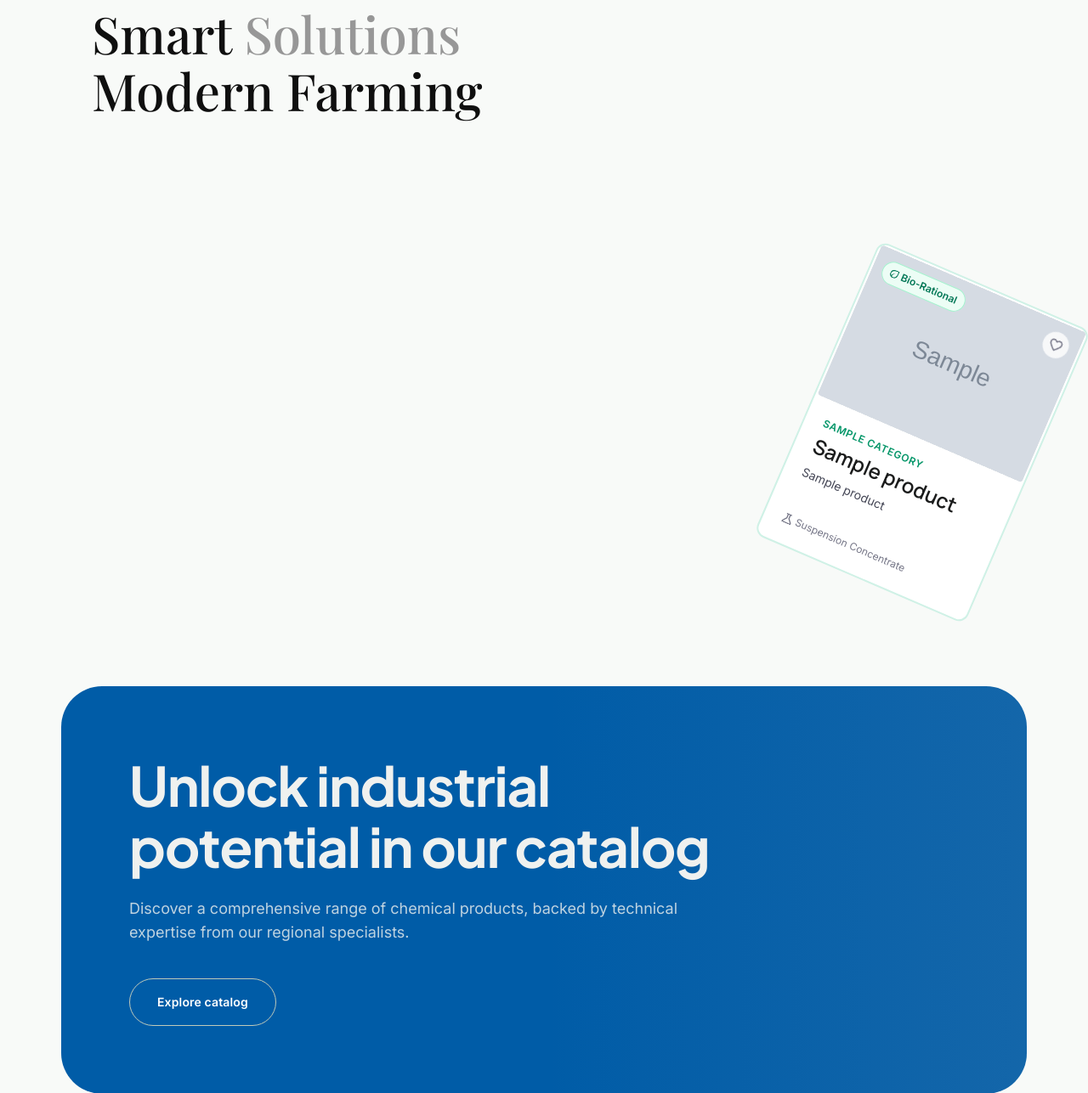
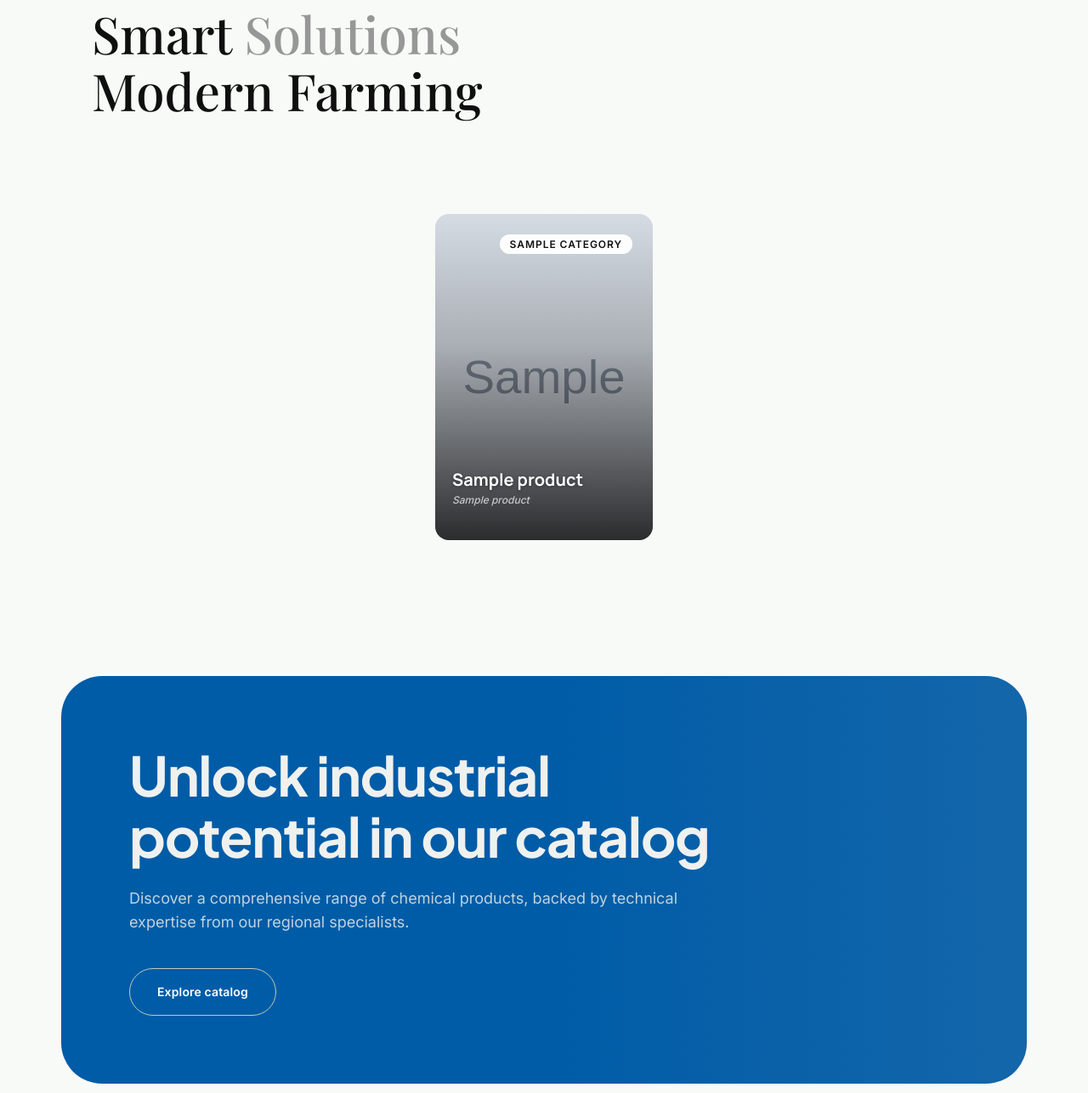
Before and after one commit to Desinftec-Solutions/Nexchemical, a Django app: page / in a window 1280 px wide. Shown: the part 2045-3332 px from the top of the page at 85% size. Run offline with Django 5.2, Linux system fonts and the light colour scheme; tables that the repository leaves empty hold one stand-in row (values such as "Sample post"); grey boxes marked "Sample" are stand-in pictures.

Commit message:
Fix product images and add stacked carousel to homepage
- Add catalogue_extras template filters mapping product slugs to the
  original static product photos, falling back to a DB-uploaded image
  when present, so catalogue/detail cards no longer render empty.
- Replace the static homepage product fan with a draggable stacked
  carousel (vanilla JS + CSS) reproducing the referenced React
  carousel's fan/rotate/scale/depth/spring-snap behavior, still driven
  by real Product data.

```diff
--- /dev/null
+++ b/principalBack/apps/catalogue/templatetags/catalogue_extras.py
@@ -0,0 +1,49 @@
+from django import template
+from django.templatetags.static import static as static_url
+
+register = template.Library()
+
+# Deterministic slug-keyword -> original static frontend asset mapping.
+# The product catalogue photography was shipped as static design assets
+# (static/img/product-*.jpg) before the ImageField upload workflow existed,
+# so we key off the product slug instead of relying on an uploaded file.
+PRODUCT_IMAGE_MAP = {
+    "aegis": "img/product-aegis.jpg",
+    "naturaguard": "img/product-naturaguard.jpg",
+    "nexusyield": "img/product-nexusyield.jpg",
+    "nitropest": "img/product-nitropest.jpg",
+    "rootboost": "img/product-rootboost.jpg",
+    "vektor": "img/product-vektor.jpg",
+}
+
+DETAIL_HERO_FALLBACK = "img/detail-hero.png"
+
+
+def _match_static_image(product):
+    slug = (getattr(product, "slug", "") or "").lower()
+    for keyword, path in PRODUCT_IMAGE_MAP.items():
+        if keyword in slug:
+            return path
+    return None
+
+
+@register.filter
+def product_image(product):
+    """Resolved URL for a product's card/hero photo, or None if unmapped.
+
+    Prefers an uploaded ImageField (product.image) when present so the
+    Django-driven upload path keeps working, falling back to the original
+    static design asset for the products that shipped with one.
+    """
+    if getattr(product, "image", None):
+        return product.image.url
+    path = _match_static_image(product)
+    return static_url(path) if path else None
+
+
+@register.filter
+def product_detail_image(product):
+    """Same as product_image but always returns a URL, falling back to a
+    generic detail hero image so the product detail page never renders an
+    empty frame."""
+    return product_image(product) or static_url(DETAIL_HERO_FALLBACK)
--- a/principalBack/apps/core/templates/core/home.html
+++ b/principalBack/apps/core/templates/core/home.html
@@ -1,4 +1,5 @@
 {% load static %}
+{% load catalogue_extras %}
 <!DOCTYPE html>
 <html lang="en">
 <head>
@@ -119,40 +120,26 @@
       <h2 class="section-head__title section-head__title--lg">Smart <span class="muted">Solutions</span><br>Modern Farming</h2>
     </div>
 
-    <div class="products__fan">
-      {% for product in featured_products|slice:":5" %}
-        <article class="product-card {% cycle 'product-card--pos1' 'product-card--pos2' 'product-card--pos3' 'product-card--pos4' 'product-card--pos5' %}{% if product.is_bio_rational %} product-card--bio{% endif %}">
-          <div class="product-card__media">
-            {% if product.image %}
-              <img class="product-card__img" src="{{ product.image.url }}" alt="{{ product.name }}">
-            {% endif %}
-            {% if product.is_bio_rational %}
-              <span class="product-card__badge">
-                <img src="{% static 'img/icon-leaf.svg' %}" alt="" width="10" height="10">
-                Bio-Rational
-              </span>
-            {% endif %}
-            <button class="product-card__fav" type="button" aria-label="Add to favorites">
-              <img src="{% static 'img/icon-heart.svg' %}" alt="" width="15" height="14">
-            </button>
+    <div class="stack-carousel" data-carousel-root>
+      <div class="stack-carousel__stage" data-carousel-stage>
+        <div class="stack-carousel__surface" data-carousel-surface></div>
+        {% for product in featured_products|slice:":5" %}
+          <div class="stack-carousel__card" data-carousel-card data-index="{{ forloop.counter0 }}">
+            {% with img_url=product|product_image %}
+              {% if img_url %}
+                <img class="stack-carousel__img" src="{{ img_url }}" alt="{{ product.name }}">
+              {% endif %}
+            {% endwith %}
+            <div class="stack-carousel__shade" data-carousel-shade></div>
+            <div class="stack-carousel__gradient"></div>
+            <span class="stack-carousel__badge">{{ product.subcategory.category.name }}</span>
+            <div class="stack-carousel__body">
+              <p class="stack-carousel__title" data-carousel-text>{{ product.name }}</p>
+              <p class="stack-carousel__desc" data-carousel-text>{% if product.subtitle %}{{ product.subtitle }}{% else %}{{ product.description|truncatewords:16 }}{% endif %}</p>
+            </div>
           </div>
-          <div class="product-card__body">
-            <p class="product-card__category{% if product.is_bio_rational %} product-card__category--bio{% endif %}">{{ product.subcategory.category.name }}</p>
-            <h3 class="product-card__title">{{ product.name }}</h3>
-            <p class="product-card__text">{% if product.subtitle %}{{ product.subtitle }}{% else %}{{ product.description|truncatewords:8 }}{% endif %}</p>
-            <p class="product-card__meta">
-              {% if product.formulation == 'ec' %}
-                <img src="{% static 'img/icon-flask.svg' %}" alt="" width="11" height="13">
-              {% elif product.formulation == 'wp' %}
-                <img src="{% static 'img/icon-powder.svg' %}" alt="" width="13" height="13">
-              {% else %}
-                <img src="{% static 'img/icon-droplet.svg' %}" alt="" width="12" height="12">
-              {% endif %}
-              {{ product.get_formulation_display }}
-            </p>
-          </div>
-        </article>
-      {% endfor %}
+        {% endfor %}
+      </div>
     </div>
   </section>
 
@@ -219,5 +206,6 @@
     </div>
   </footer>
 
+  <script src="{% static 'js/product-carousel.js' %}"></script>
 </body>
 </html>
--- a/principalBack/static/css/style.css
+++ b/principalBack/static/css/style.css
@@ -386,12 +386,136 @@ button { border: 0; background: none; padding: 0; cursor: pointer; font: inherit
   padding: 0 calc(var(--page-pad) + 36px);
 }
 
-.products__fan {
-  --fan-shift: 0px;
+/* ---- stacked/fanned product carousel (drag + swipe) ---- */
+.stack-carousel {
+  width: 100%;
+  max-width: 1280px;
+  margin: 24px auto 0;
+  padding: 24px 0;
+  overflow: hidden;
+}
+
+.stack-carousel__stage {
   position: relative;
-  height: 586px;
-  max-width: 1136px;
-  margin: 10px auto 0;
+  width: 100%;
+  height: 320px;
+  display: flex;
+  align-items: center;
+  justify-content: center;
+  touch-action: pan-y;
+}
+
+.stack-carousel__surface {
+  position: absolute;
+  inset: 0;
+  z-index: 50;
+  cursor: grab;
+  touch-action: pan-y;
+}
+
+.stack-carousel__surface:active { cursor: grabbing; }
+
+.stack-carousel__card {
+  position: absolute;
+  top: 50%;
+  left: 50%;
+  width: 176px;
+  height: 224px;
+  border-radius: 16px;
+  overflow: hidden;
+  background: #eef1ee;
+  pointer-events: none;
+  will-change: transform, opacity;
+}
+
+.stack-carousel__img {
+  position: absolute;
+  inset: 0;
+  width: 100%;
+  height: 100%;
+  object-fit: cover;
+  transition: transform 0.7s ease;
+}
+
+.stack-carousel__card:hover .stack-carousel__img { transform: scale(1.1); }
+
+.stack-carousel__shade {
+  position: absolute;
+  inset: 0;
+  background: #000;
+  opacity: 0;
+  pointer-events: none;
+}
+
+.stack-carousel__gradient {
+  position: absolute;
+  inset: 0;
+  background: linear-gradient(to top, rgba(0, 0, 0, 0.8), rgba(0, 0, 0, 0.2) 60%, transparent);
+  pointer-events: none;
+}
+
+.stack-carousel__badge {
+  position: absolute;
+  top: 10px;
+  right: 10px;
+  padding: 3px 9px;
+  border-radius: 9999px;
+  background: rgba(255, 255, 255, 0.95);
+  backdrop-filter: blur(4px);
+  -webkit-backdrop-filter: blur(4px);
+  font-size: 10px;
+  font-weight: 700;
+  text-transform: uppercase;
+  letter-spacing: 0.08em;
+  color: #111;
+}
+
+.stack-carousel__body {
+  position: absolute;
+  left: 10px;
+  right: 10px;
+  bottom: 14px;
+  text-align: center;
+  color: #fff;
+}
+
+.stack-carousel__title {
+  font-family: var(--font-nav);
+  font-weight: 700;
+  font-size: 14px;
+  line-height: 1.25;
+  margin-bottom: 2px;
+  text-shadow: 0 1px 4px rgba(0, 0, 0, 0.4);
+}
+
+.stack-carousel__desc {
+  display: none;
+}
+
+@media (min-width: 640px) {
+  .stack-carousel__stage { height: 448px; }
+  .stack-carousel__card { width: 224px; height: 320px; }
+  .stack-carousel__badge { top: 20px; right: 20px; padding: 4px 12px; font-size: 12px; }
+  .stack-carousel__body { left: 20px; right: 20px; bottom: 32px; text-align: left; }
+  .stack-carousel__title { font-size: 18px; margin-bottom: 4px; }
+  .stack-carousel__desc {
+    display: -webkit-box;
+    font-size: 12px;
+    font-style: italic;
+    font-weight: 500;
+    color: rgba(255, 255, 255, 0.7);
+    -webkit-line-clamp: 2;
+    -webkit-box-orient: vertical;
+    overflow: hidden;
+  }
+}
+
+@media (min-width: 1024px) {
+  .stack-carousel__stage { height: 512px; }
+  .stack-carousel__card { width: 256px; height: 384px; }
+  .stack-carousel__badge { top: 24px; right: 24px; }
+  .stack-carousel__body { bottom: 40px; }
+  .stack-carousel__title { font-size: 20px; }
 }
 
 .product-card {
@@ -406,13 +530,6 @@ button { border: 0; background: none; padding: 0; cursor: pointer; font: inherit
   overflow: hidden;
   position: absolute;
 }
-
-/* fanned positions (270x376 box centered on the rotated bounds from Figma) */
-.product-card--pos1 { left: calc(878px + var(--fan-shift)); top: 171px; transform: rotate(23.34deg); }
-.product-card--pos2 { left: calc(6px + var(--fan-shift));   top: 171px; transform: rotate(-23.91deg); }
-.product-card--pos3 { left: calc(219px + var(--fan-shift)); top: 84px;  transform: rotate(-11.88deg); }
-.product-card--pos4 { left: calc(643px + var(--fan-shift)); top: 84px;  transform: rotate(12.11deg); }
-.product-card--pos5 { left: calc(415px + var(--fan-shift)); top: 25px; }
 
 .product-card--bio {
   border: 2px solid rgba(16, 185, 129, 0.2);
@@ -1462,14 +1579,6 @@ button { border: 0; background: none; padding: 0; cursor: pointer; font: inherit
    RESPONSIVE
    ============================================================ */
 
-/* ≥1440: fan stage widens to 1296 and the card cluster shifts right (Figma 3:79 / 3:1318) */
-@media (min-width: 1440px) {
-  .products__fan {
-    --fan-shift: 72px;
-    max-width: 1296px;
-  }
-}
-
 @media (max-width: 1200px) {
   :root { --page-pad: 40px; }
 
@@ -1482,23 +1591,6 @@ button { border: 0; background: none; padding: 0; cursor: pointer; font: inherit
   .services__left { width: 100%; }
   .services__photo { width: 100%; height: 480px; flex: none; }
 
-  /* fan needs the fixed 1136px stage — switch to a scrollable row */
-  .products__fan {
-    display: flex;
-    gap: 24px;
-    height: auto;
-    max-width: none;
-    margin: 24px 0 0;
-    padding: 16px var(--page-pad);
-    overflow-x: auto;
-  }
-  .product-card,
-  .product-card--pos1, .product-card--pos2, .product-card--pos3,
-  .product-card--pos4, .product-card--pos5 {
-    position: static;
-    transform: none;
-    flex-shrink: 0;
-  }
   .products__head { padding: 0 var(--page-pad); }
 }
 
--- /dev/null
+++ b/principalBack/static/js/product-carousel.js
@@ -0,0 +1,170 @@
+document.addEventListener('DOMContentLoaded', function () {
+  var root = document.querySelector('[data-carousel-root]');
+  if (!root) return;
+
+  var surface = root.querySelector('[data-carousel-surface]');
+  var cards = Array.prototype.slice.call(root.querySelectorAll('[data-carousel-card]'));
+  var total = cards.length;
+  if (!surface || !total) return;
+
+  function getConfig(width) {
+    if (width < 640) {
+      return {
+        distanceDivisor: 120, velocityDivisor: 500, sensitivity: 180,
+        xMultiplier: 90, yMultiplier: 20, rotationMultiplier: 8, scaleReduction: 0.06
+      };
+    }
+    if (width < 1024) {
+      return {
+        distanceDivisor: 160, velocityDivisor: 650, sensitivity: 220,
+        xMultiplier: 130, yMultiplier: 30, rotationMultiplier: 10, scaleReduction: 0.09
+      };
+    }
+    return {
+      distanceDivisor: 200, velocityDivisor: 800, sensitivity: 250,
+      xMultiplier: 170, yMultiplier: 40, rotationMultiplier: 12, scaleReduction: 0.12
+    };
+  }
+
+  var config = getConfig(window.innerWidth);
+  window.addEventListener('resize', function () {
+    config = getConfig(window.innerWidth);
+    render();
+  });
+
+  var progress = 0;
+  var target = 0;
+  var springVelocity = 0;
+  var dragging = false;
+  var dragStartProgress = 0;
+  var pointerStartX = 0;
+  var lastX = 0;
+  var lastT = 0;
+  var pointerVelocity = 0;
+  var animFrame = null;
+
+  function clamp(value, lo, hi) { return Math.min(hi, Math.max(lo, value)); }
+
+  function lerp(x, x0, x1, y0, y1) {
+    if (x1 === x0) return y0;
+    var t = clamp((x - x0) / (x1 - x0), 0, 1);
+    return y0 + t * (y1 - y0);
+  }
+
+  function piecewise(x, xs, ys) {
+    if (x <= xs[0]) return ys[0];
+    if (x >= xs[xs.length - 1]) return ys[ys.length - 1];
+    for (var i = 0; i < xs.length - 1; i++) {
+      if (x >= xs[i] && x <= xs[i + 1]) return lerp(x, xs[i], xs[i + 1], ys[i], ys[i + 1]);
+    }
+    return ys[ys.length - 1];
+  }
+
+  function wrappedDiff(index, p) {
+    var diff = (index - p) % total;
+    if (diff > total / 2) diff -= total;
+    if (diff < -total / 2) diff += total;
+    return diff;
+  }
+
+  function render() {
+    for (var i = 0; i < cards.length; i++) {
+      var card = cards[i];
+      var index = parseInt(card.getAttribute('data-index'), 10);
+      var diff = wrappedDiff(index, progress);
+      var absDiff = Math.abs(diff);
+
+      var x = diff * config.xMultiplier;
+      var rotate = absDiff < 0.05 ? 0 : diff * config.rotationMultiplier;
+      var y = absDiff < 0.05 ? 0 : absDiff * config.yMultiplier;
+      var scale = 1 - absDiff * config.scaleReduction;
+      var opacity = piecewise(
+        diff,
+        [-total / 2, -total / 2 + 0.5, 0, total / 2 - 0.5, total / 2],
+        [0, 1, 1, 1, 0]
+      );
+      var zIndex = Math.round(100 - absDiff * 10);
+      var shadeOpacity = piecewise(diff, [-2, -0.5, 0, 0.5, 2], [0.5, 0.2, 0, 0.2, 0.5]);
+      var textOpacity = piecewise(diff, [-0.5, 0, 0.5], [0, 1, 0]);
+
+      card.style.transform =
+        'translate(-50%, -50%) translateX(' + x + 'px) translateY(' + y + 'px) ' +
+        'rotate(' + rotate + 'deg) scale(' + scale + ')';
+      card.style.opacity = String(opacity);
+      card.style.zIndex = String(zIndex);
+
+      var shade = card.querySelector('[data-carousel-shade]');
+      if (shade) shade.style.opacity = String(shadeOpacity);
+
+      var texts = card.querySelectorAll('[data-carousel-text]');
+      for (var j = 0; j < texts.length; j++) texts[j].style.opacity = String(textOpacity);
+    }
+  }
+
+  function stepSpring() {
+    var stiffness = 200, damping = 30, mass = 1, dt = 1 / 60;
+    var displacement = progress - target;
+    var accel = (-stiffness * displacement - damping * springVelocity) / mass;
+    springVelocity += accel * dt;
+    progress += springVelocity * dt;
+    render();
+
+    if (Math.abs(displacement) > 0.001 || Math.abs(springVelocity) > 0.001) {
+      animFrame = requestAnimationFrame(stepSpring);
+    } else {
+      progress = target;
+      springVelocity = 0;
+      render();
+      animFrame = null;
+    }
+  }
+
+  function animateTo(value) {
+    target = value;
+    if (animFrame) cancelAnimationFrame(animFrame);
+    animFrame = requestAnimationFrame(stepSpring);
+  }
+
+  function onPointerDown(e) {
+    dragging = true;
+    if (animFrame) { cancelAnimationFrame(animFrame); animFrame = null; }
+    dragStartProgress = progress;
+    pointerStartX = e.clientX;
+    lastX = e.clientX;
+    lastT = performance.now();
+    pointerVelocity = 0;
+    if (surface.setPointerCapture) {
+      try { surface.setPointerCapture(e.pointerId); } catch (err) { /* no-op */ }
+    }
+  }
+
+  function onPointerMove(e) {
+    if (!dragging) return;
+    var now = performance.now();
+    var dx = e.clientX - lastX;
+    var dt = Math.max(1, now - lastT);
+    pointerVelocity = (dx / dt) * 1000;
+    progress += -dx / config.sensitivity;
+    lastX = e.clientX;
+    lastT = now;
+    render();
+  }
+
+  function onPointerUp(e) {
+    if (!dragging) return;
+    dragging = false;
+    var dragDistance = e.clientX - pointerStartX;
+    var distanceShift = -dragDistance / config.distanceDivisor;
+    var velocityShift = -pointerVelocity / config.velocityDivisor;
+    var totalShift = Math.round(distanceShift + velocityShift);
+    totalShift = clamp(totalShift, -3, 3);
+    animateTo(Math.round(dragStartProgress) + totalShift);
+  }
+
+  surface.addEventListener('pointerdown', onPointerDown);
+  surface.addEventListener('pointermove', onPointerMove);
+  surface.addEventListener('pointerup', onPointerUp);
+  surface.addEventListener('pointercancel', onPointerUp);
+
+  render();
+});
```
Also changed, not shown: principalBack/apps/catalogue/templates/catalogue/product_detail.html (+4 -5 lines), principalBack/apps/catalogue/templates/catalogue/product_list.html (+6 -3 lines), principalBack/apps/catalogue/templatetags/__init__.py (added).
